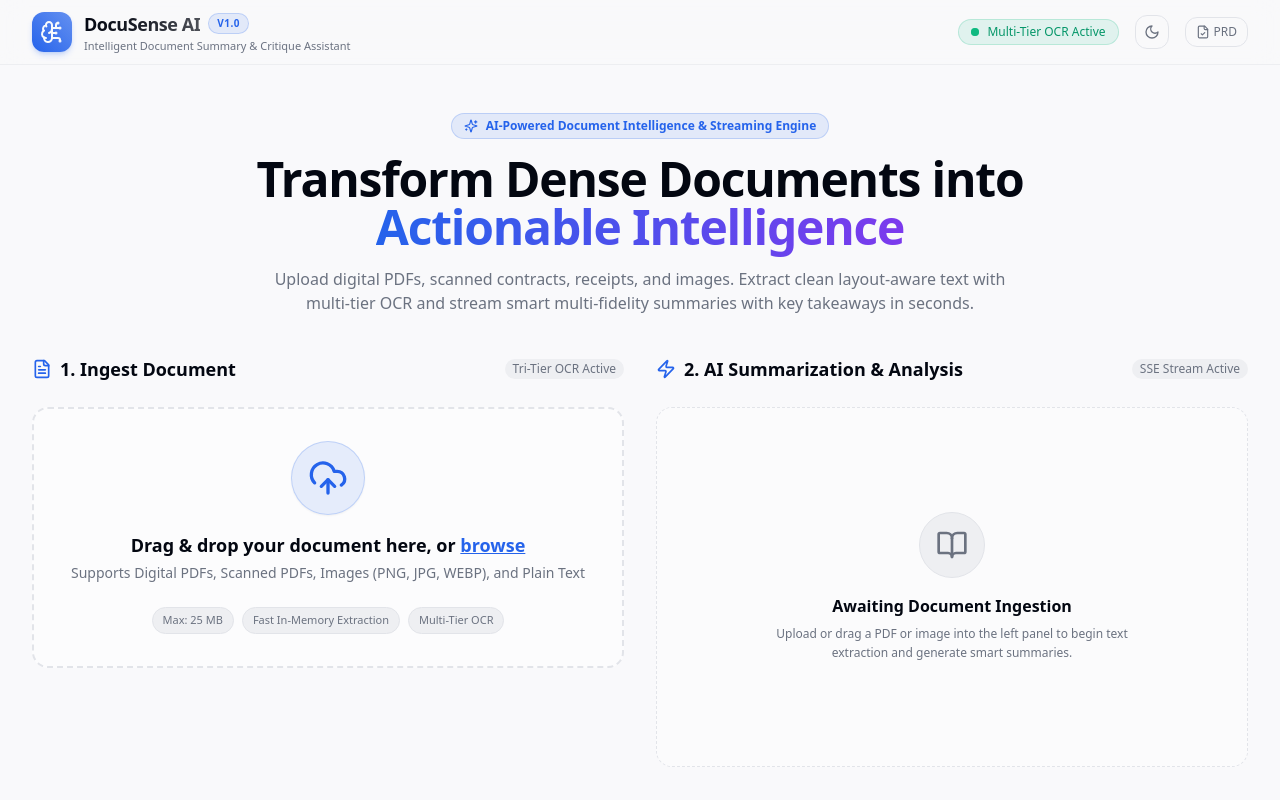
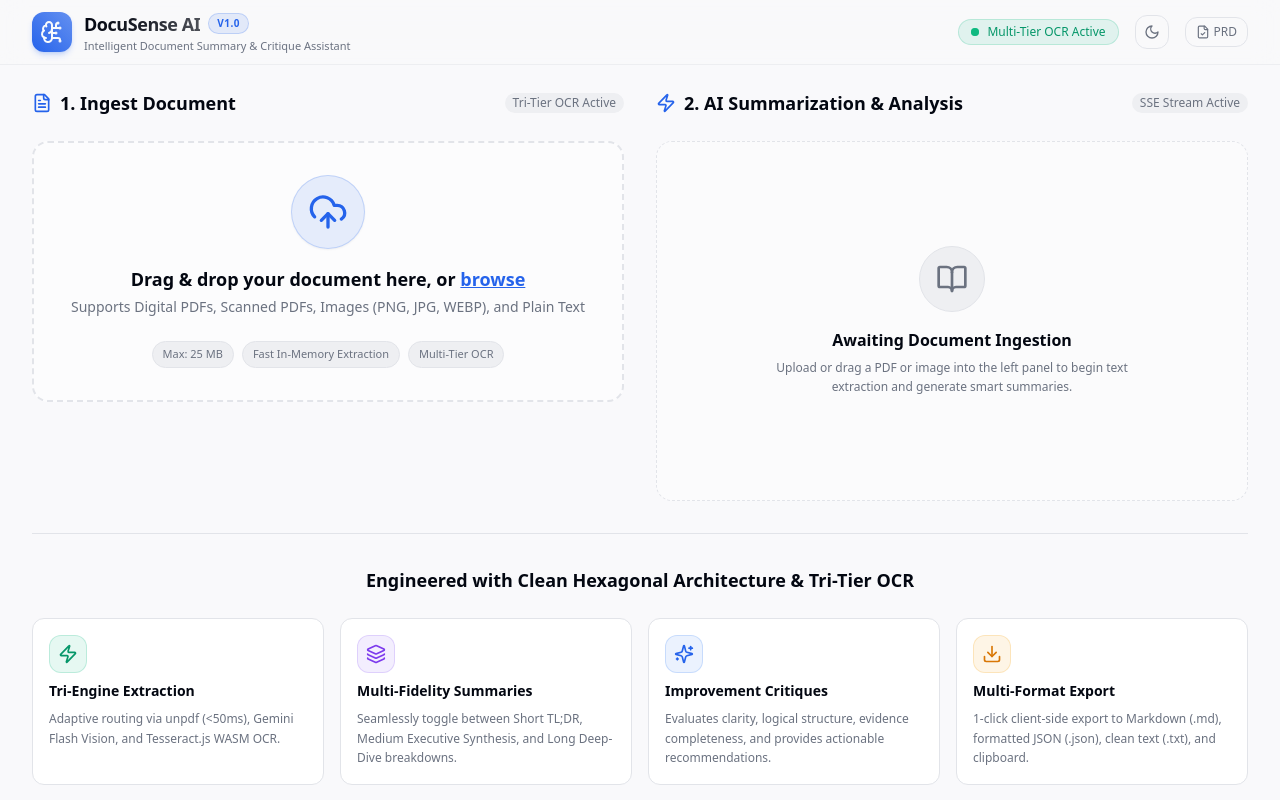
Before and after one commit to AdvaitVarhade/docusense-ai, a Next.js app: page / in a window 1280 px wide. Shown: the top 800 px of the page. Built offline with nearby package versions, Linux system fonts and the light colour scheme.

Commit message:
fix(ui): remove top hero section banner and eliminate redundant summary button in header

```diff
--- a/src/app/page.tsx
+++ b/src/app/page.tsx
@@ -52,25 +52,7 @@
       <Navbar onResetAll={handleResetAll} hasActiveDocument={!!extractionResult} />
 
       {/* Main Dashboard Container */}
-      <main className="flex-1 max-w-7xl w-full mx-auto px-4 sm:px-6 lg:px-8 py-8 space-y-10">
-        {/* Hero Section */}
-        <section className="text-center space-y-4 max-w-3xl mx-auto pt-4">
-          <div className="inline-flex items-center gap-2 px-3 py-1 rounded-full bg-primary/10 border border-primary/20 text-primary text-xs font-semibold">
-            <Sparkles className="h-3.5 w-3.5" />
-            <span>AI-Powered Document Intelligence & Streaming Engine</span>
-          </div>
-          <h1 className="text-3xl sm:text-4xl lg:text-5xl font-extrabold tracking-tight text-foreground">
-            Transform Dense Documents into{' '}
-            <span className="bg-gradient-to-r from-primary to-violet-600 bg-clip-text text-transparent">
-              Actionable Intelligence
-            </span>
-          </h1>
-          <p className="text-sm sm:text-base text-muted-foreground leading-relaxed">
-            Upload digital PDFs, scanned contracts, receipts, and images. Extract clean layout-aware text with
-            multi-tier OCR and stream smart multi-fidelity summaries with key takeaways in seconds.
-          </p>
-        </section>
-
+      <main className="flex-1 max-w-7xl w-full mx-auto px-4 sm:px-6 lg:px-8 py-6 space-y-8">
         {/* Two-Column Responsive Working Grid */}
         <div className="grid grid-cols-1 lg:grid-cols-12 gap-8 items-start">
           {/* Left Column: Extraction Workspace */}
--- a/src/components/SummaryViewer.tsx
+++ b/src/components/SummaryViewer.tsx
@@ -393,14 +393,16 @@
                 </button>
               )}
 
+              {summaryMarkdown && (
                 <button
                   type="button"
                   onClick={startSummarization}
                   className="flex items-center gap-1.5 px-3.5 py-1.5 rounded-lg bg-primary text-primary-foreground text-xs font-semibold hover:bg-primary/90 transition-all shadow-sm shadow-primary/20 cursor-pointer"
                 >
-                {summaryMarkdown ? <RotateCcw className="h-3.5 w-3.5" /> : <Sparkles className="h-3.5 w-3.5" />}
-                {summaryMarkdown ? 'Regenerate' : 'Generate Summary'}
+                  <RotateCcw className="h-3.5 w-3.5" />
+                  Regenerate
                 </button>
+              )}
             </>
           )}
         </div>
```
Lines whose indentation alone changed are shown as unchanged.
